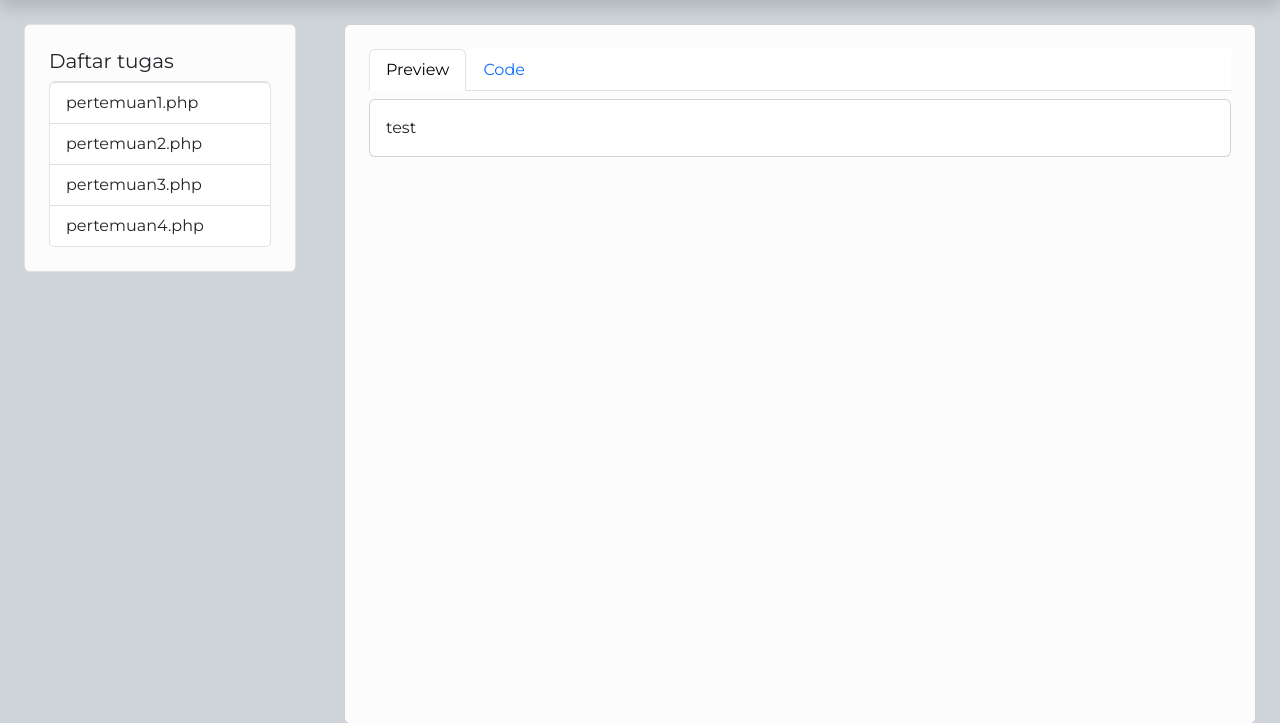
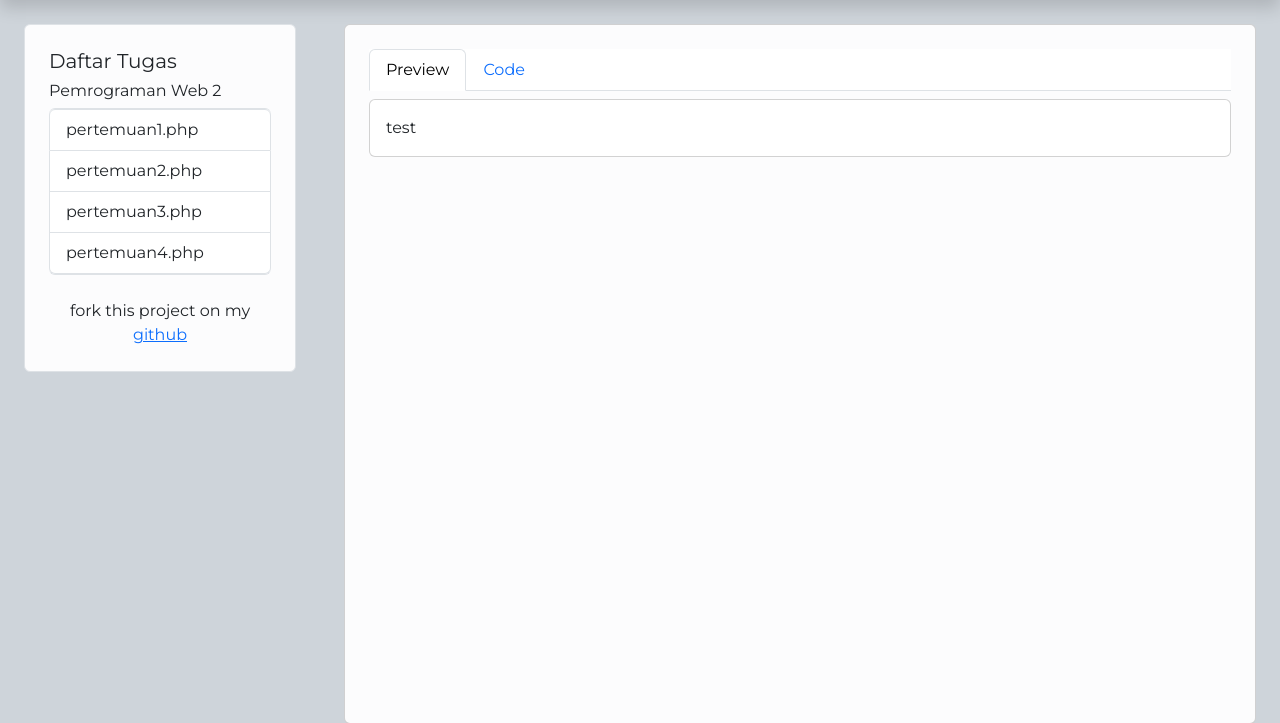
Before and after one commit to kapawit/pemrogramanWeb2, a PHP site: page /index.php in a window 1280 px wide. Shown: the part 57-780 px from the top of the page. Run offline with PHP 8.4, Linux system fonts and the light colour scheme; data that the repository does not hold is empty; some libraries are stand-ins or nearby versions.

Commit message:
add footer

```diff
--- a/index.php
+++ b/index.php
@@ -34,9 +34,10 @@
   </div>
 </nav>
   <div class="row g-0 mt-4">
-    <div class="col-md-3 col-sm-12 ">
+    <div class="col-md-3 col-sm-12 h-100">
       <div class="card mx-4 p-4 border bg-light-subtle">
-        <h5>Daftar tugas </h5>
+        <h5>Daftar Tugas </h5>
+        <h6>Pemrograman Web 2</h6>
         <div class="list-group">
           <?php foreach($files as $file) {
               if(substr($file, -4) === ".php") {?>
@@ -50,8 +51,11 @@
                   } ?>" href="<?php echo '?page=' . $file; ?>"><?php echo $file; ?></a>
                   <?php } ?>
               <?php } ?>
-        </div>
-      </div>
+            </div>
+            <div class="text-center mt-4">
+              fork this project on my <a href="https://github.com/kapawit/pemrograman2.git">github</a>
+            </div>
+          </div>
     </div>
     <div class="col-md-9 col-sm-12  vh-80">
       <div class="card mx-4 bg-light-subtle" id="my-card">
```
